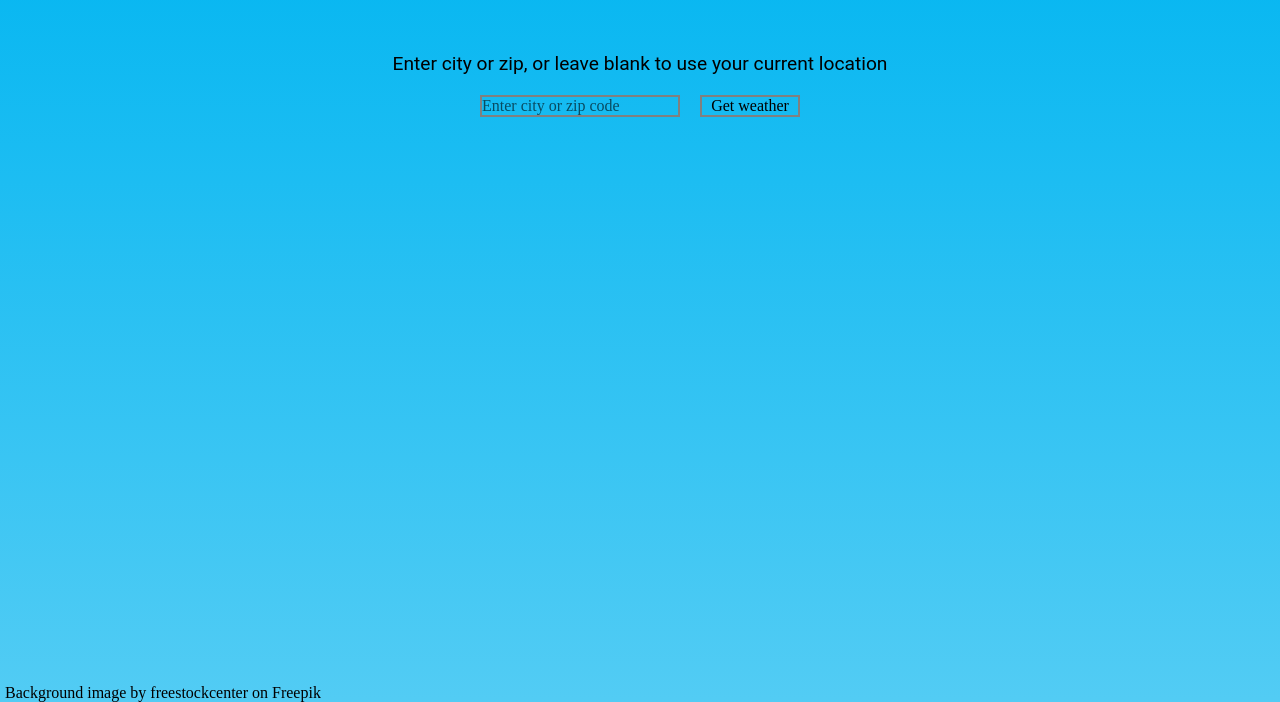
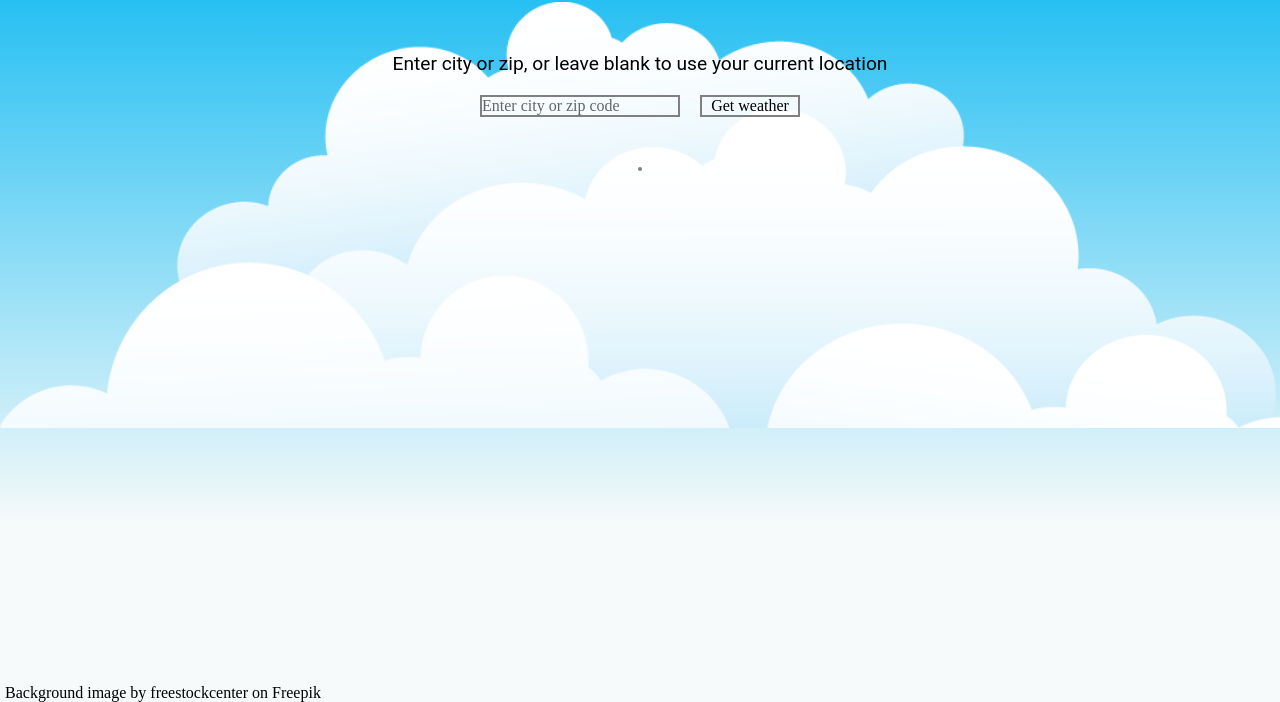
Before and after one commit to ArtemSaakov/Weather-Getter, a plain HTML site: page index.html in a window 1280 px wide. Shown: the part 98-800 px from the top of the page. Drawn offline with Linux system fonts and the light colour scheme.

Commit message:
Got rid of footer and #results_box, put background image in main, changed background image, blended background

```diff
--- a/css/style.css
+++ b/css/style.css
@@ -1,9 +1,21 @@
 body {
     display: grid;
     background-size: 300% 300%;
-    background-image: linear-gradient(rgb(0, 181, 241), rgb(247, 250, 250));
+    background-image: linear-gradient(rgb(0, 181, 241), rgb(247, 250, 250) 26%);
     min-height: 100vh;
     grid-template-rows: 0 auto;
+}
+main {
+    display: flex;
+    flex-direction: column;
+    grid-row: 2;
+    background-image: url(../images/pngegg.png);
+    background-attachment: fixed;
+    background-position: center;
+    background-repeat: no-repeat;
+    min-height: 75%;
+    background-size: 100%;
+    background-position-y: 100px;
 }
 header {
     justify-self: left;
@@ -49,19 +61,23 @@ form {
     font-family: 'Roboto', sans-serif;
     margin-top: 100px;
 }
-#results_box {
-    display: flex;
-    justify-content: center;
-    background-image: url(../images/cloud-blue-sky.jpg);
+/* #results_box {
+    justify-self: center;
+    background-image: url(../images/pngegg.png);
     background-attachment: fixed;
     background-position: center;
     background-repeat: no-repeat;
     min-height: 75%;
-    background-size: 900px;
-    background-position-y: 200px;
-}
-main {
-    grid-row: 2;
+    background-size: 100%;
+    background-position-y: 315px;
+} */
+#results {
+    display: block;
+    align-self: center;
+    border: solid 2px gray;
+    border-radius: 15px;
+    max-width: 400px;
+    margin-top: -150px;
 }
 footer {
     margin-top: auto;
--- a/index.html
+++ b/index.html
@@ -20,10 +20,8 @@
             <input type="text" name="search_text" id="search_text" placeholder="Enter city or zip code" />
             <input type="submit" name="search_button" value="Get weather" id="search_button" form="weather">
         </form>
-        <div id="results_box">
             <p id="error"></p>
             <p id="results"></p>
-        </div>
     </main>
     <footer>
         <a href="https://www.freepik.com/free-photo/cloud-blue-sky_897629.htm#page=2&query=cloud%20png&position=34&from_view=keyword&track=ais&uuid=b6a8487e-963a-4d9e-9ec1-b0b903ee74ca">Background image by freestockcenter</a> on Freepik
--- a/js/get_weather.js
+++ b/js/get_weather.js
@@ -1,18 +1,21 @@
 async function accessAPI(lat=0, lon=0, city="") {
     if (lat !== 0 && lon !== 0) {
+        console.log("Search by lat/lon initiated");
         const response = await fetch(`https://api.openweathermap.org/data/2.5/weather?lat=${lat}&lon=${lon}&appid=ed1073051910972ddcd1959352a015d7`);
         const data = await response.json();
-
         console.log(data);
         document.getElementById("results").innerHTML = JSON.stringify(data);
     }
     else {
         console.log("Search by city initiated");
+        city = city.split(" ").join("%20");
+        console.log(city);
         const response = await fetch(`https://api.openweathermap.org/data/2.5/weather?q=${city}&appid=ed1073051910972ddcd1959352a015d7`);
         const data = await response.json();
         console.log(data);
         document.getElementById("results").innerHTML = JSON.stringify(data);
     }
+    return data;
 }
 
 
@@ -23,7 +26,7 @@ const currentLocationFetch = () => {
         const lat = coord.coords.latitude;
         const lon = coord.coords.longitude;
         console.log(`lat: ${lat}, lon: ${lon}`);
-        accessAPI(lat, lon);
+        return accessAPI(lat, lon);
     },
         // Built in error handling for getCurrentPosition
         (error) => {
@@ -45,7 +48,7 @@ document.getElementById("weather").addEventListener("submit", function (event) {
         currentLocationFetch();
     }
     else {
-
+        accessAPI(0, 0, location);
     }
 });
 
```
Also changed, not shown: images/pngegg.png (added).
